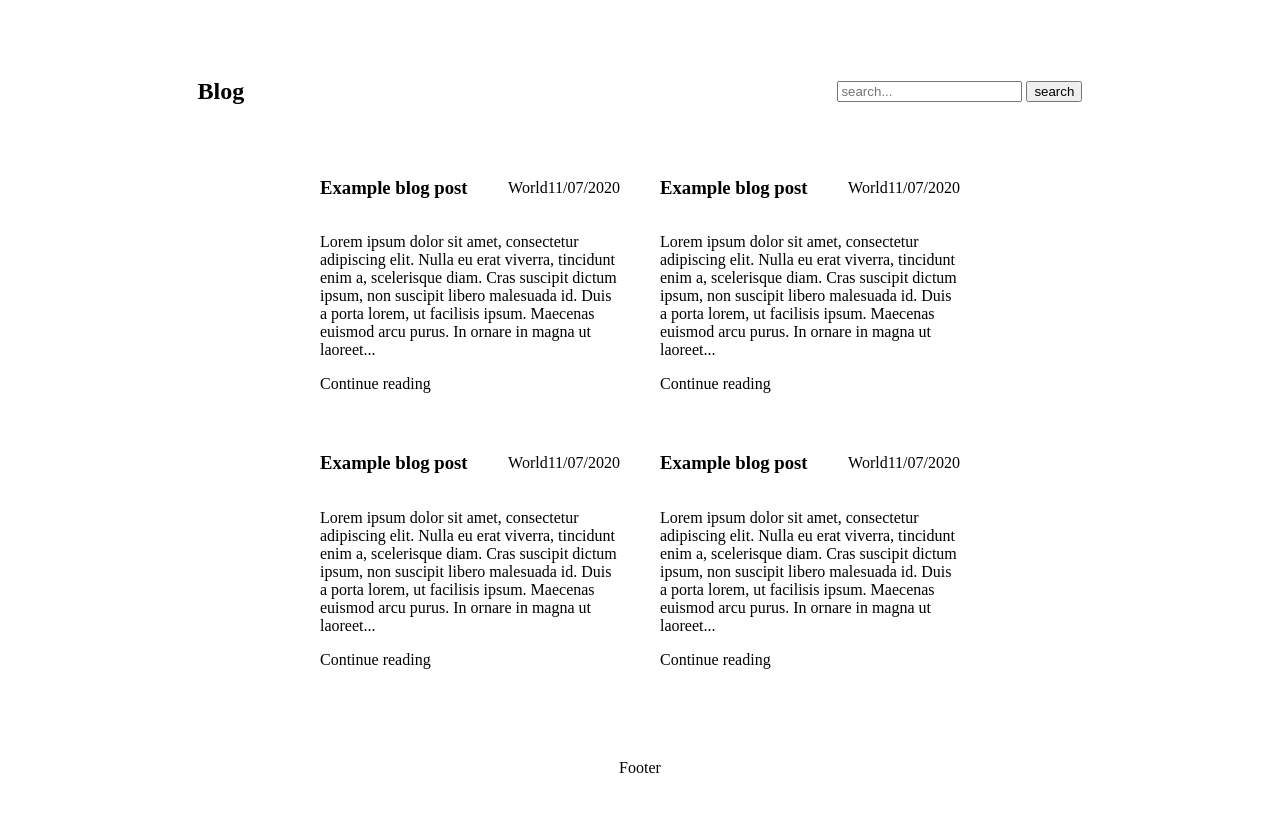
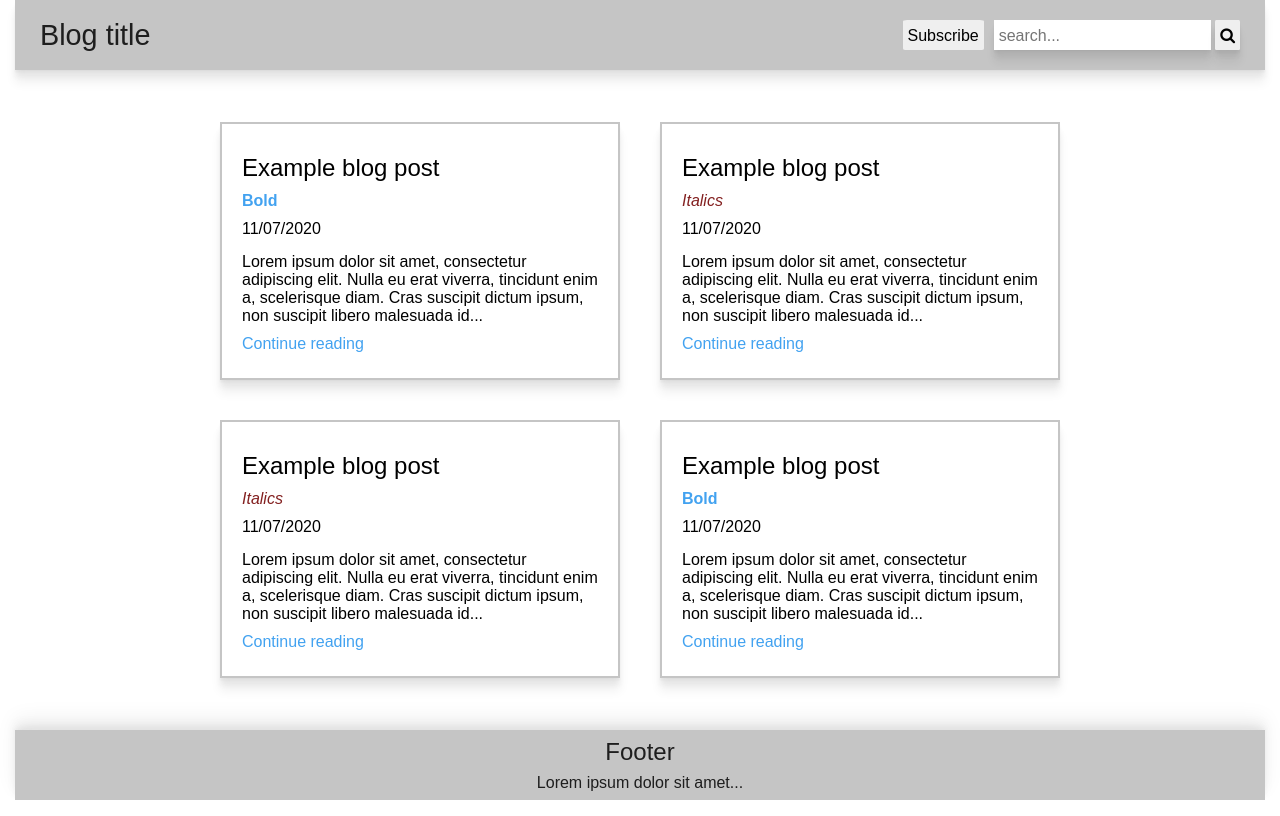
Before and after one commit to FrancescoBellini92/UFEND_1, a plain HTML site: page index.html in a window 1280 px wide. Drawn offline with Linux system fonts and the light colour scheme; a web font is replaced by a local one.

Commit message:
index.html content and style done

```diff
--- a/css/index.css
+++ b/css/index.css
@@ -1,90 +1,7 @@
-/* RESET */
-body {
-    display: grid;
-    grid-template-columns: 1fr;
-    grid-template-rows: 10vh 80vh 10vh;
-    grid-template-areas:
-    "hd"
-    "main"
-    "ft";
-}
-/* HEADER */
-header {
-    grid-area: "hd";
-    display: flex;
-    flex-wrap: wrap;
-    justify-content: space-between;
-    align-items: center;
-}
-
-header .header-title {
-    width:100%;
-    text-align: center;
-}
-
-header .header-menu {
-    display: flex;
-    justify-content: center;
-    align-items: center;
-    width:100%;
-}
-
-/* MAIN */
-main {
-    margin: 50px auto;
-    grid-area: "main";
-    display: flex;
-    flex-direction: column;
-}
-article {
-    display: flex;
-    max-width: 300px;
-    margin: 20px;
-    flex-direction: column;
-    justify-content: center;
-    align-items: start;
-}
-
-.article-header {
-    display: flex;
-    flex-wrap: wrap;
-    justify-content: space-between;
-    align-items: flex-start;
-    width: 100%;
-}
-.article-header-aside {
-    display: flex;
-    flex-wrap: wrap;
-    justify-content: space-evenly;
-    align-self: center;
-}
-
-/* FOOTER */
-footer {
-    grid-area: "ft";
-    display: flex;
-    justify-content: center;
-    align-self: center;
-}
-
-
-@media(min-width:768px) {
-    header, footer {
-        width: 70%;
-        margin: 50px auto;
-    }
-    header .header-title {
-        width:auto;
-    }
-
-    header .header-menu {
-        width:auto;
-    }
-
-    main {
-        width: 70%;
-        flex-direction: row;
-        flex-wrap: wrap;
-        justify-content: center;
-    }
-}
+@import './modules/reset.css';
+@import './modules/utilities.css';
+@import './modules/layout.css';
+@import './modules/header.css';
+@import './modules/main.css';
+@import './modules/card.css';
+@import './modules/footer.css';
--- /dev/null
+++ b/css/modules/card.css
@@ -0,0 +1,43 @@
+.card {
+  padding: 20px;
+  display: flex;
+  margin: 20px;
+  flex-direction: column;
+  justify-content: center;
+  align-items: start;
+  border: 2px solid var(--color-grey);
+}
+
+.card * {
+  padding: 5px 0;
+}
+
+.card__header {
+  display: flex;
+  flex-direction: column;
+  justify-content: space-between;
+  align-items: start;
+  width: 100%;
+}
+
+.card.hoverable:hover {
+  transform: scale(1.025);
+}
+
+
+@media (min-width: 768px) {
+  .card {
+    width: 400px;
+  }
+
+  .card.hoverable:hover {
+    transform: scale(1.1);
+  }
+}
+
+@media (min-width: 1250px) {
+  .main {
+    margin: 0 auto;
+    width: 1250px;
+  }
+}
--- /dev/null
+++ b/css/modules/footer.css
@@ -0,0 +1,21 @@
+.footer {
+  grid-area: "ft";
+  display: flex;
+  flex-direction: column;
+  justify-content: space-evenly;
+  align-items: center;
+}
+
+.footer.shadow {
+  box-shadow:
+    0 -2.8px 5px rgba(0, 0, 0, 0.034),
+    0 -6.7px 10px rgba(0, 0, 0, 0.048),
+    0 -12.5px 20px rgba(0, 0, 0, 0.06);
+}
+
+@media (min-width: 1250px) {
+  .footer {
+    margin: 0 auto;
+    width: 1250px;
+  }
+}
--- /dev/null
+++ b/css/modules/header.css
@@ -0,0 +1,43 @@
+.header {
+  grid-area: "hd";
+  display: flex;
+  flex-wrap: wrap;
+  justify-content: space-between;
+  align-items: center;
+  padding: 20px 0;
+}
+
+.header__title {
+  width: 100%;
+  text-align: center;
+}
+
+.header__menu {
+  display: flex;
+  justify-content: center;
+  align-items: center;
+  width: 100%;
+}
+
+@media (min-width: 768px) {
+  .header {
+    padding: 0 10px;
+  }
+
+  .header__title {
+    padding-left: 15px;
+    width: auto;
+  }
+
+  .header__menu {
+    padding-right: 15px;
+    width: auto;
+  }
+}
+
+@media (min-width: 1250px) {
+  .header {
+    width: 1250px;
+    margin: 0 auto;
+  }
+}
--- /dev/null
+++ b/css/modules/hoverable.css
@@ -0,0 +1,11 @@
+.hoverable {
+    transition: all ease 0.5s;
+  }
+
+  button.hoverable:hover {
+    padding: 8px 10px;
+  }
+
+  input.hoverable:hover {
+    padding: 8px 10px;
+  }
--- /dev/null
+++ b/css/modules/layout.css
@@ -0,0 +1,20 @@
+html {
+  height: 100%;
+}
+
+body {
+  height: 100%;
+  display: grid;
+  grid-template-columns: 1fr;
+  grid-template-rows: 120px 1fr 100px;
+  grid-template-areas:
+    "hd"
+    "main"
+    "ft";
+}
+
+@media (min-width: 768px) {
+  body {
+    grid-template-rows: 70px 1fr 70px;
+  }
+}
--- /dev/null
+++ b/css/modules/main.css
@@ -0,0 +1,26 @@
+.main {
+  margin: 20px auto;
+  grid-area: "main";
+  display: flex;
+  flex-direction: column;
+}
+
+@media (min-width: 768px) {
+  .main {
+    padding: 20px 0;
+    width: 90%;
+    display: flex;
+    flex-direction: row;
+    flex-wrap: wrap;
+    align-content: center;
+    align-items: center;
+    justify-content: center;
+  }
+}
+
+@media (min-width: 1250px) {
+  .main {
+    margin: 0 auto;
+    width: 1250px;
+  }
+}
--- /dev/null
+++ b/css/modules/reset.css
@@ -0,0 +1,42 @@
+* {
+  margin: 0;
+  padding: 0;
+  border: 0;
+  outline: 0;
+  box-sizing: border-box;
+  font-weight: 500;
+  font-size: 16px;
+  font-family: "Varta", sans-serif;
+}
+
+h1 {
+  font-size: 1.8rem;
+}
+
+h2 {
+  font-size: 1.8rem;
+}
+
+h3 {
+  font-size: 1.5rem;
+}
+
+strong {
+  font-weight: 700;
+}
+
+a {
+  text-decoration: none;
+}
+
+button {
+  padding: 2px 5px 0 5px;
+  line-height: 1.75;
+  border-radius: 5%;
+}
+
+input {
+  margin: 0;
+  padding: 2px 5px 0 5px;
+  line-height: 1.75;
+}
--- /dev/null
+++ b/css/modules/utilities.css
@@ -0,0 +1,41 @@
+:root {
+  --color-grey: #c5c5c5;
+  --color-contrast-grey: rgb(30, 30, 30);
+  --color-blue: rgb(66, 162, 240);
+  --color-red: rgb(131, 32, 32);
+}
+
+.color-blue {
+  color: var(--color-blue);
+}
+
+.color-grey {
+  color: var(--color-grey);
+}
+
+.color-red {
+  color: var(--color-red);
+}
+
+.color-bg-blue {
+  background-color: var(--color-blue);
+  color: white;
+}
+
+.color-bg-grey {
+  background-color: var(--color-grey);
+  color: var(--color-contrast-grey);
+}
+
+.shadow {
+  box-shadow:
+    0 2.8px 2.2px rgba(0, 0, 0, 0.034),
+    0 6.7px 5.3px rgba(0, 0, 0, 0.048),
+    0 12.5px 10px rgba(0, 0, 0, 0.06);
+}
+.subscribe {
+  margin: 0 10px;
+}
+a.subscribe {
+  padding: 2px 20px;
+}
--- a/index.html
+++ b/index.html
@@ -1,96 +1,115 @@
 <!DOCTYPE html>
 <html lang="en">
   <head>
-    <meta charset="utf-8">
-    <meta name="description" content="udacity FEND project 1">
-    <meta name="keywords" content="udacity front end">
-    <meta name="viewport" content="width=device-width, initial-scale=1">
+    <meta charset="utf-8" />
+    <meta name="description" content="udacity FEND project 1" />
+    <meta name="keywords" content="udacity front end" />
+    <meta name="viewport" content="width=device-width, initial-scale=1" />
     <title>Udacity FEND project 1</title>
-    <link href="css/index.css" type="text/css" rel="stylesheet">
+    <link
+      href="https://fonts.googleapis.com/css2?family=Varta:wght@500&display=swap"
+      rel="stylesheet"
+    />
+    <link
+      href="https://stackpath.bootstrapcdn.com/font-awesome/4.7.0/css/font-awesome.min.css"
+      rel="stylesheet"
+    />
+    <link href="css/index.css" type="text/css" rel="stylesheet" />
   </head>
+
   <body>
-    <header>
-      <section class="header-title">
-        <h1>Blog</h1>
+    <header class="header shadow color-bg-grey">
+      <section class="header__title">
+        <h1>Blog title</h1>
       </section>
-      <section class="header-menu">
-        <form class="header-search-form">
+      <section class="header__menu">
+        <section class="subscribe">
+          <button class="hoverable">
+            <a>Subscribe</a>
+          </button>
+        </section>
+        <form class="search-form" action="<potential-backend-endpoint>" method="GET">
           <label for="searched-post"></label>
-          <input placeholder="search..." type="search" name="searched-post">
-          <button type="button">search</button> <!-- not using submit, to avoid accidental reloading -->
+          <input
+            class="hoverable shadow"
+            placeholder="search..."
+            type="search"
+            name="searched-post"
+          />
+          <button type="submit" class="hoverable shadow">
+            <span class="fa fa-search"></span>
+          </button>
         </form>
       </section>
     </header>
-    <main>
 
-        <article>
-          <section class="article-header">
+    <main class="main">
+      <article class="card hoverable shadow">
+        <section class="card__header">
           <h3>Example blog post</h3>
-            <div class="article-header-aside">
-              <p>World</p>
-              <p class="article-date">11/07/2020</p>
-            </div>
+          <p class="color-blue bold"><strong>Bold</strong></p>
+          <p>11/07/2020</p>
         </section>
-          <p>
-             Lorem ipsum dolor sit amet, consectetur adipiscing elit. Nulla eu erat viverra, tincidunt enim a, scelerisque diam.
-             Cras suscipit dictum ipsum, non suscipit libero malesuada id. Duis a porta lorem, ut facilisis ipsum. Maecenas euismod
-             arcu purus. In ornare in magna ut laoreet...
+        <p class="card__content">
+          Lorem ipsum dolor sit amet, consectetur adipiscing elit. Nulla eu erat
+          viverra, tincidunt enim a, scelerisque diam. Cras suscipit dictum
+          ipsum, non suscipit libero malesuada id...
         </p>
-           <a>Continue reading</a>
+        <a href="" class="color-blue">Continue reading</a>
       </article>
 
-         <article>
-          <section class="article-header">
+      <article class="card hoverable shadow">
+        <section class="card__header">
           <h3>Example blog post</h3>
-            <div class="article-header-aside">
-              <p>World</p>
-              <p class="article-date">11/07/2020</p>
-            </div>
+          <p class="color-red">
+            <strong><em>Italics</em></strong>
+          </p>
+          <p>11/07/2020</p>
         </section>
-          <p>
-             Lorem ipsum dolor sit amet, consectetur adipiscing elit. Nulla eu erat viverra, tincidunt enim a, scelerisque diam.
-             Cras suscipit dictum ipsum, non suscipit libero malesuada id. Duis a porta lorem, ut facilisis ipsum. Maecenas euismod
-             arcu purus. In ornare in magna ut laoreet...
+        <p class="card__content">
+          Lorem ipsum dolor sit amet, consectetur adipiscing elit. Nulla eu erat
+          viverra, tincidunt enim a, scelerisque diam. Cras suscipit dictum
+          ipsum, non suscipit libero malesuada id...
         </p>
-           <a>Continue reading</a>
+        <a href="" class="color-blue">Continue reading</a>
       </article>
 
-         <article>
-          <section class="article-header">
+      <article class="card hoverable shadow">
+        <section class="card__header">
           <h3>Example blog post</h3>
-            <div class="article-header-aside">
-              <p>World</p>
-              <p class="article-date">11/07/2020</p>
-            </div>
+          <p class="color-red">
+            <strong><em>Italics</em></strong>
+          </p>
+          <p>11/07/2020</p>
         </section>
-          <p>
-             Lorem ipsum dolor sit amet, consectetur adipiscing elit. Nulla eu erat viverra, tincidunt enim a, scelerisque diam.
-             Cras suscipit dictum ipsum, non suscipit libero malesuada id. Duis a porta lorem, ut facilisis ipsum. Maecenas euismod
-             arcu purus. In ornare in magna ut laoreet...
+        <p class="card__content">
+          Lorem ipsum dolor sit amet, consectetur adipiscing elit. Nulla eu erat
+          viverra, tincidunt enim a, scelerisque diam. Cras suscipit dictum
+          ipsum, non suscipit libero malesuada id...
         </p>
-           <a>Continue reading</a>
+        <a href="" class="color-blue">Continue reading</a>
       </article>
 
-         <article>
-          <section class="article-header">
+      <article class="card hoverable shadow">
+        <section class="card__header">
           <h3>Example blog post</h3>
-            <div class="article-header-aside">
-              <p>World</p>
-              <p class="article-date">11/07/2020</p>
-            </div>
+          <p class="color-blue"><strong>Bold</strong></p>
+          <p>11/07/2020</p>
         </section>
-          <p>
-             Lorem ipsum dolor sit amet, consectetur adipiscing elit. Nulla eu erat viverra, tincidunt enim a, scelerisque diam.
-             Cras suscipit dictum ipsum, non suscipit libero malesuada id. Duis a porta lorem, ut facilisis ipsum. Maecenas euismod
-             arcu purus. In ornare in magna ut laoreet...
+        <p class="card__content">
+          Lorem ipsum dolor sit amet, consectetur adipiscing elit. Nulla eu erat
+          viverra, tincidunt enim a, scelerisque diam. Cras suscipit dictum
+          ipsum, non suscipit libero malesuada id...
         </p>
-           <a>Continue reading</a>
+        <a href="" class="color-blue">Continue reading</a>
       </article>
+    </main>
 
-
-    </main>
-    <footer>
-      Footer
+    <footer class="footer shadow color-bg-grey">
+      <h3>Footer</h3>
+      <p>Lorem ipsum dolor sit amet...</p>
     </footer>
+    <!-- hover-specifc loaded here to avoid animations due to style load -->
+    <link href="css/modules/hoverable.css" type="text/css" rel="stylesheet" />
   </body>
 </html>
```
Lines whose indentation alone changed are shown as unchanged.
